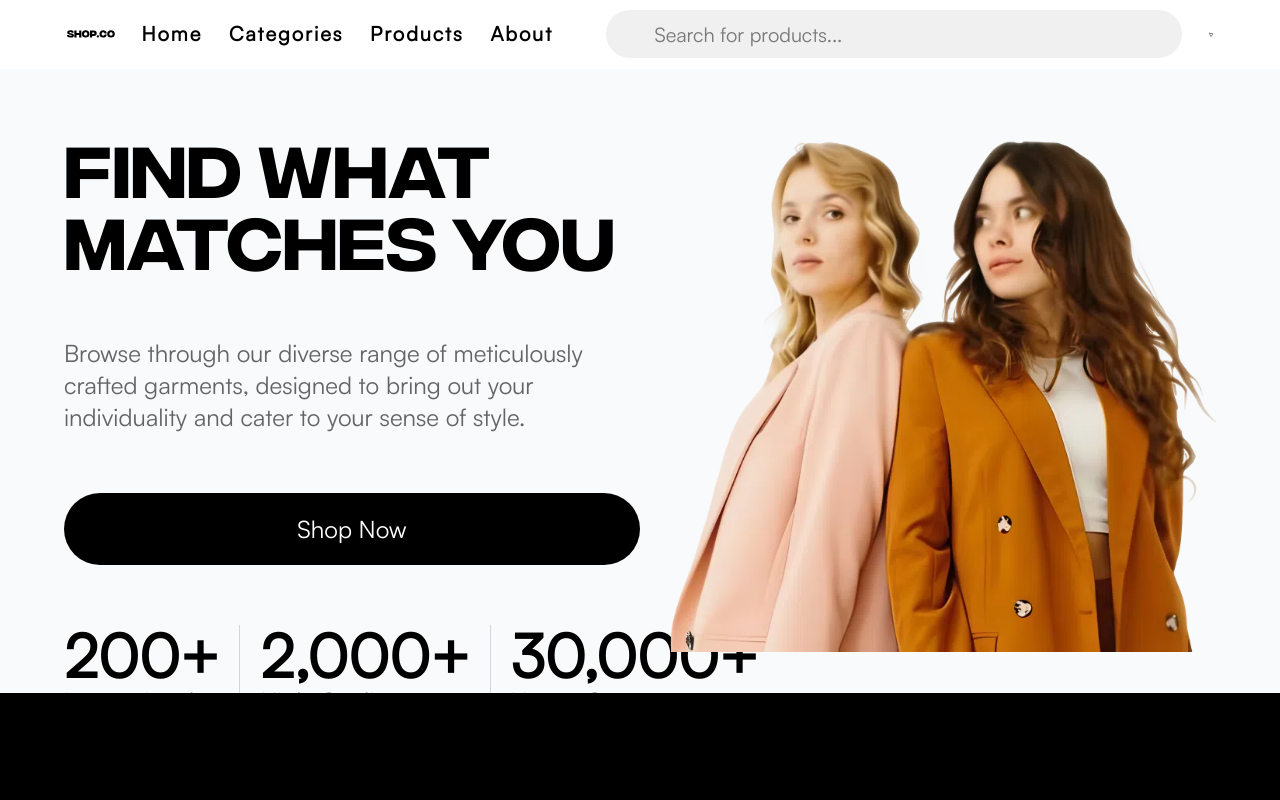
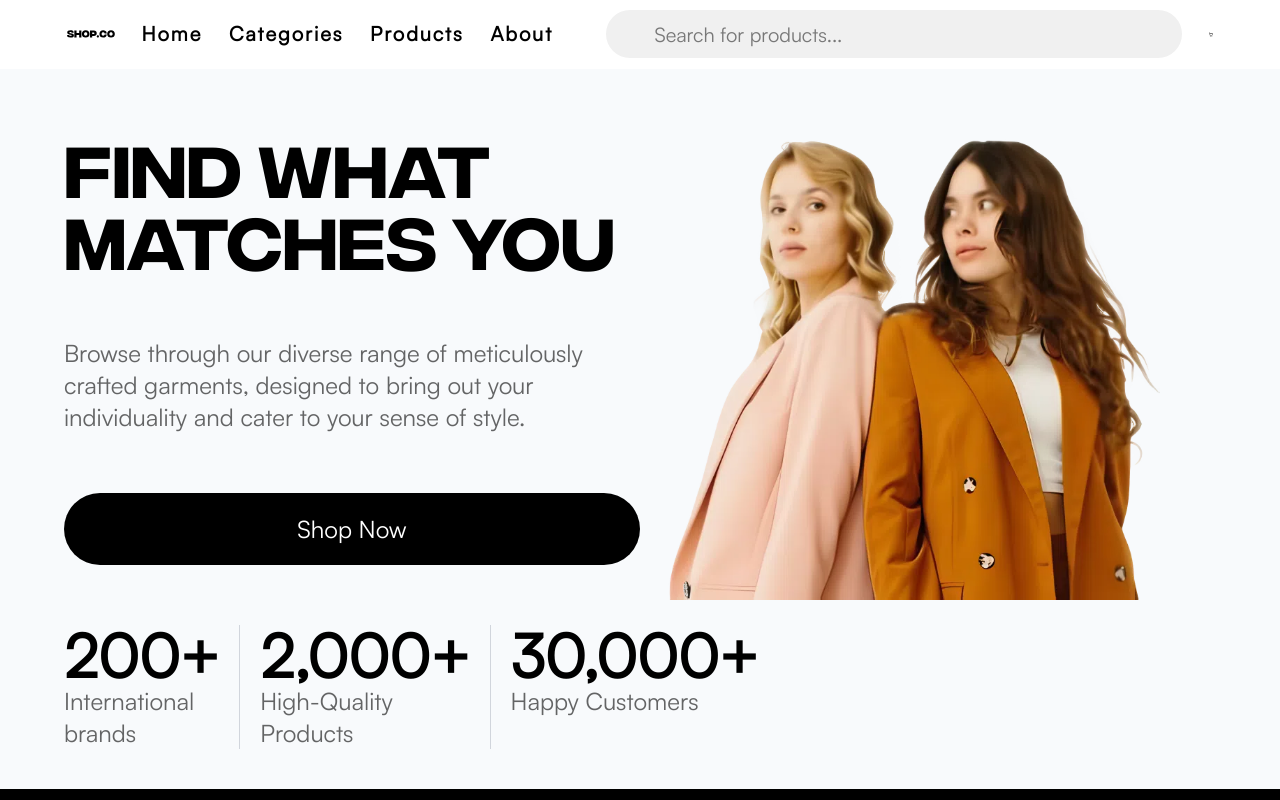
Before and after one commit to ssmetanina/ecommerce-store, a React (Vite) app: page / in a window 1280 px wide. Shown: the top 800 px of the page. Built offline with nearby package versions, Linux system fonts and the light colour scheme.

Commit message:
fix: adjust home section layout and positioning

```diff
--- a/src/pages/Home.tsx
+++ b/src/pages/Home.tsx
@@ -8,8 +8,8 @@ function Home() {
 
   return (
     <div>
-    <div className="relative lg:mb-10">
-    <div className="bg-color-gray w-auto p-[5%] h-auto font-body lg:text-2xl flex flex-col lg:flex-row gap-5">
+    <div className="mb-0">
+    <div className="bg-color-gray w-auto p-[5%] pb-0 h-auto font-body lg:text-2xl flex flex-col lg:flex-row gap-5">
     <div className="lg:h-full w-auto lg:w-[50%] flex flex-col gap-3 lg:gap-15">
       <h2 className="font-heading text-5xl lg:text-7xl">
         Find what matches you
@@ -18,7 +18,7 @@ function Home() {
         Browse through our diverse range of meticulously crafted garments, designed to bring out your individuality and cater to your sense of style.
       </p>
       <button className="bg-black text-white h-13 md:h-15 lg:h-18 w-auto px-12 rounded-full">Shop Now</button>
-      <div className="flex flex-row justify-center lg:justify-between text-black/60 flex-wrap lg:flex-nowrap gap-x-5 gap-3">
+      <div className="flex flex-row justify-center lg:justify-between text-black/60 flex-wrap lg:flex-nowrap gap-x-5 gap-3 mb-10">
         <div>
           <h3 className="text-xl lg:text-6xl font-extrabold text-black">200+</h3>
           <p className="text-[12px] lg:text-[1.5rem]">International brands</p>
@@ -28,7 +28,7 @@ function Home() {
           <h3 className="text-xl lg:text-6xl font-extrabold text-black">2,000+</h3>
           <p className="text-[12px] lg:text-[1.5rem]">High-Quality Products</p>
         </div>
-        <div className="lg:border-l lg:border-gray-300"></div>
+        <div className="lg:border-l lg:border-gray-300 md:border-l md:border-gray-300"></div>
          <div>
           <h3 className="text-xl lg:text-6xl font-extrabold text-black">30,000+</h3>
           <p className="text-[12px] lg:text-[1.5rem]">Happy Customers</p>
@@ -37,10 +37,10 @@ function Home() {
       </div>
     </div>
     <div className="h-auto lg:h-full w-auto">
-      <img src="/images/main-pic.png" alt="main photo with 2 girls" className="h-auto w-auto"/>
+      <img src="/images/main-pic.png" alt="main photo with 2 girls" className="h-auto w-[90%]"/>
     </div>
     </div>
-    <div className="absolute left-0 right-0 bottom-0 bg-black h-15 lg:h-30"></div>
+    <div className="bg-black h-15 lg:h-30 m-0 p-0"></div>
     </div>
 
     <div className="font-body text-xl px-[6.944vw] py-[9vh] bg-white">
```
